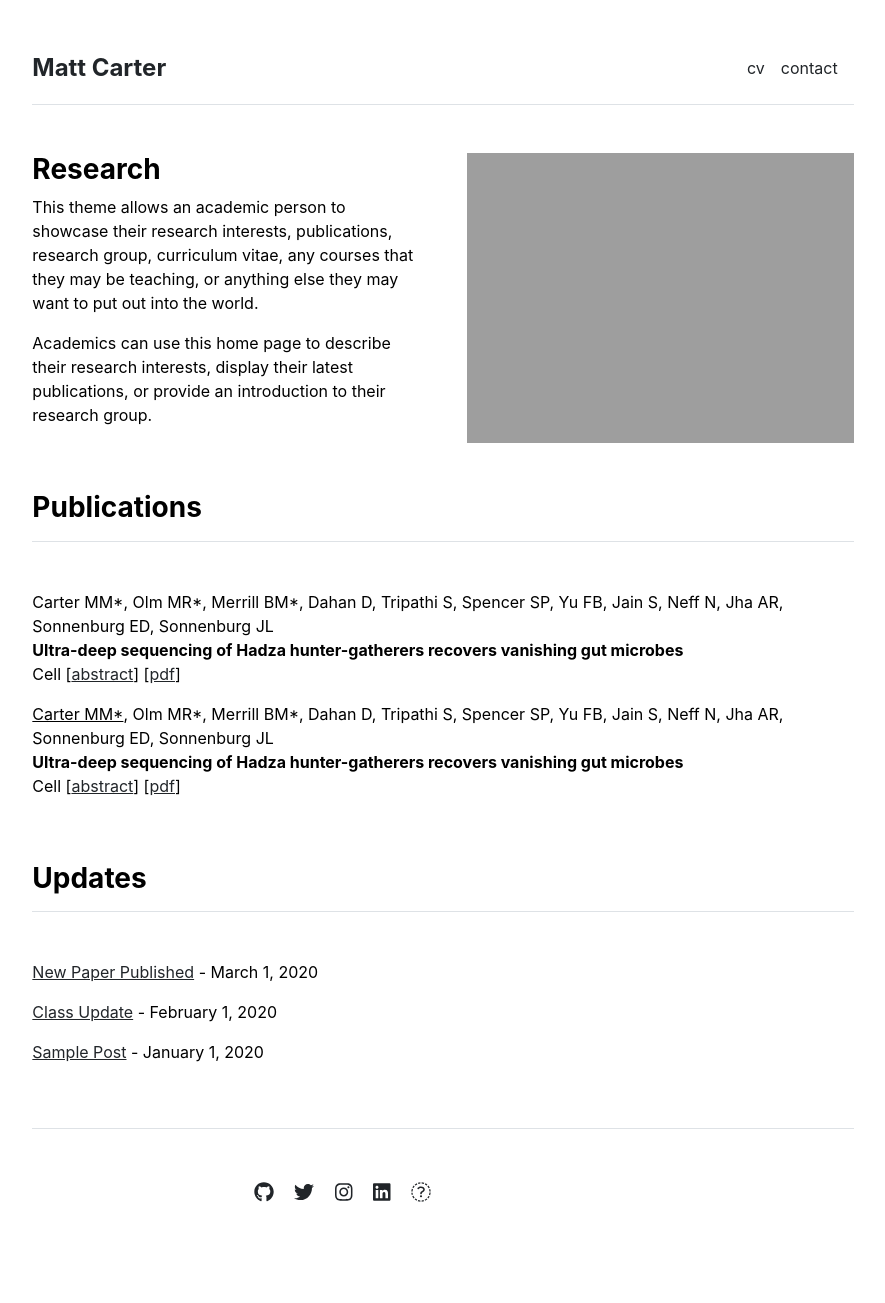
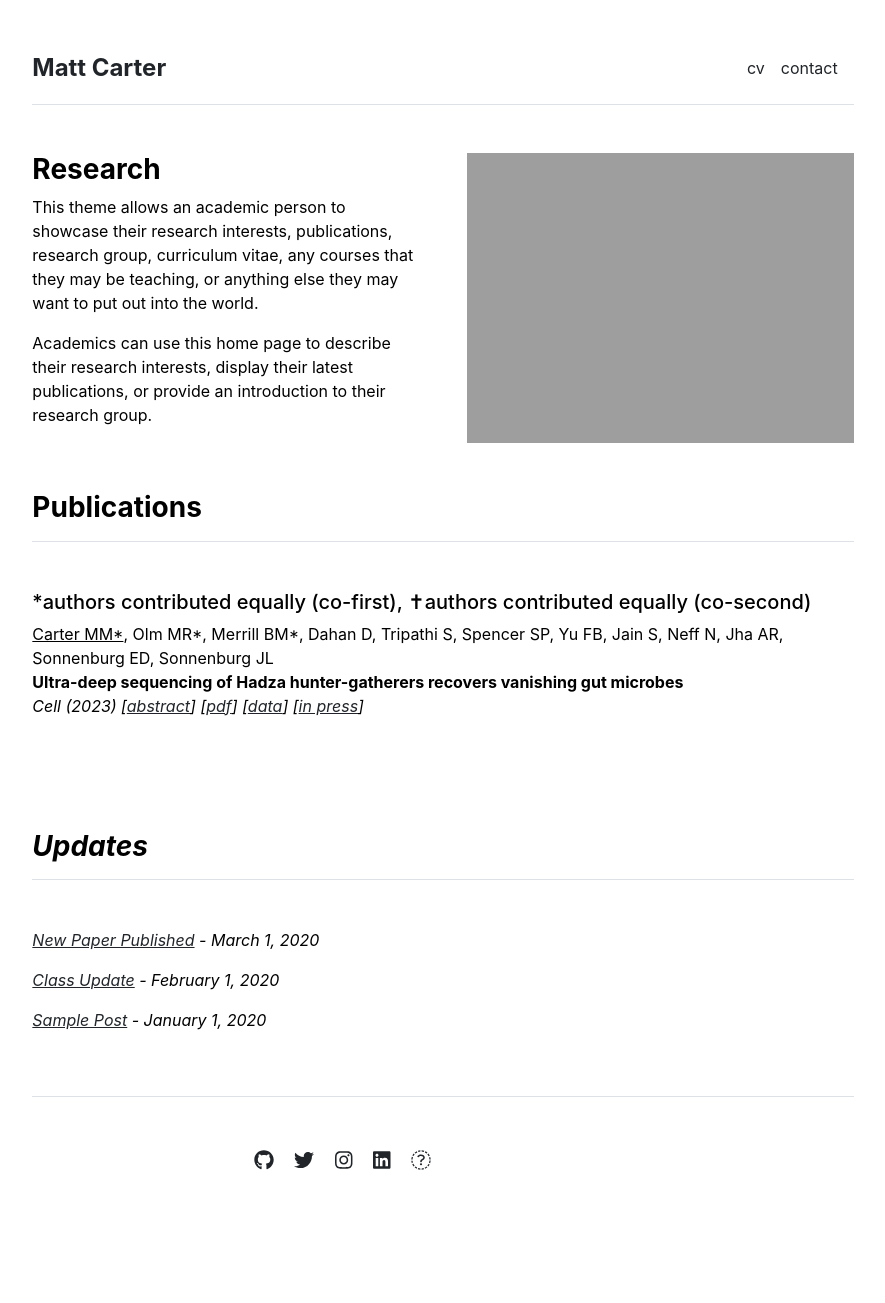
Before and after one commit to matt-cart/matt-cart.github.io, a Jekyll site: the page built from index.md, in a window 1280 px wide. Shown: the whole page, without its empty margins (197-1082 px from the left). Built offline with Jekyll 4.4.1, drawn with Linux system fonts in a browser that asks for light colours; after the commit the page ends 1271 px from its top, so only the background shows below that.

Commit message:
publication format updates

```diff
--- a/_data/publications.yml
+++ b/_data/publications.yml
@@ -1,15 +1,12 @@
 featured:
-  - {
-    name: 'Ultra-deep sequencing of Hadza hunter-gatherers recovers vanishing gut microbes',
-    authors: 'Carter MM*, Olm MR*, Merrill BM*, Dahan D, Tripathi S, Spencer SP, Yu FB, Jain S, Neff N, Jha
-AR, Sonnenburg ED, Sonnenburg JL',
-    journal: 'Cell',
-    url: '/publications/1501.07274.pdf'
-  }
   - {
     name: 'Ultra-deep sequencing of Hadza hunter-gatherers recovers vanishing gut microbes',
     authors: '<u>Carter MM*</u>, Olm MR*, Merrill BM*, Dahan D, Tripathi S, Spencer SP, Yu FB, Jain S, Neff N, Jha
 AR, Sonnenburg ED, Sonnenburg JL',
     journal: 'Cell',
-    url: '/publications/1501.07274.pdf'
+    year: '2023',
+    abstract: 'https://pubmed.ncbi.nlm.nih.gov/37348505/',
+    pdf: '/publications/',
+    data: 'https://zenodo.org/records/7782709',
+    press: 'https://www.nature.com/articles/d41586-023-02065-y'
   }
--- a/_includes/publications.html
+++ b/_includes/publications.html
@@ -1,12 +1,13 @@
 <div class="row g-5 mb-5">
   <div>
     <h3 class="fw-bold border-bottom pb-3 mb-5">Publications</h3>
+    <h5> *authors contributed equally (co-first), &#10013;authors contributed equally (co-second) </h5>
     {% if page.title == "Home" %}
       {% for item in site.data.publications.featured %}
         <p>
         {{ item.authors }}<br>
         <b>{{ item.name }}</b><br>
-        {{ item.journal }} [<a href="{{ item.abstract}}">abstract</a>] [<a href="{{ item.pdf }}">pdf</a>]<br>
+        <i>{{ item.journal }}<i> ({{ item.year }}) [<a href="{{ item.abstract}}">abstract</a>] [<a href="{{ item.pdf }}">pdf</a>] [<a href="{{ item.data }}">data</a>] [<a href="{{ item.press }}">in press</a>]<br>
       </p>
       {% endfor %}
     {% else %}
```
